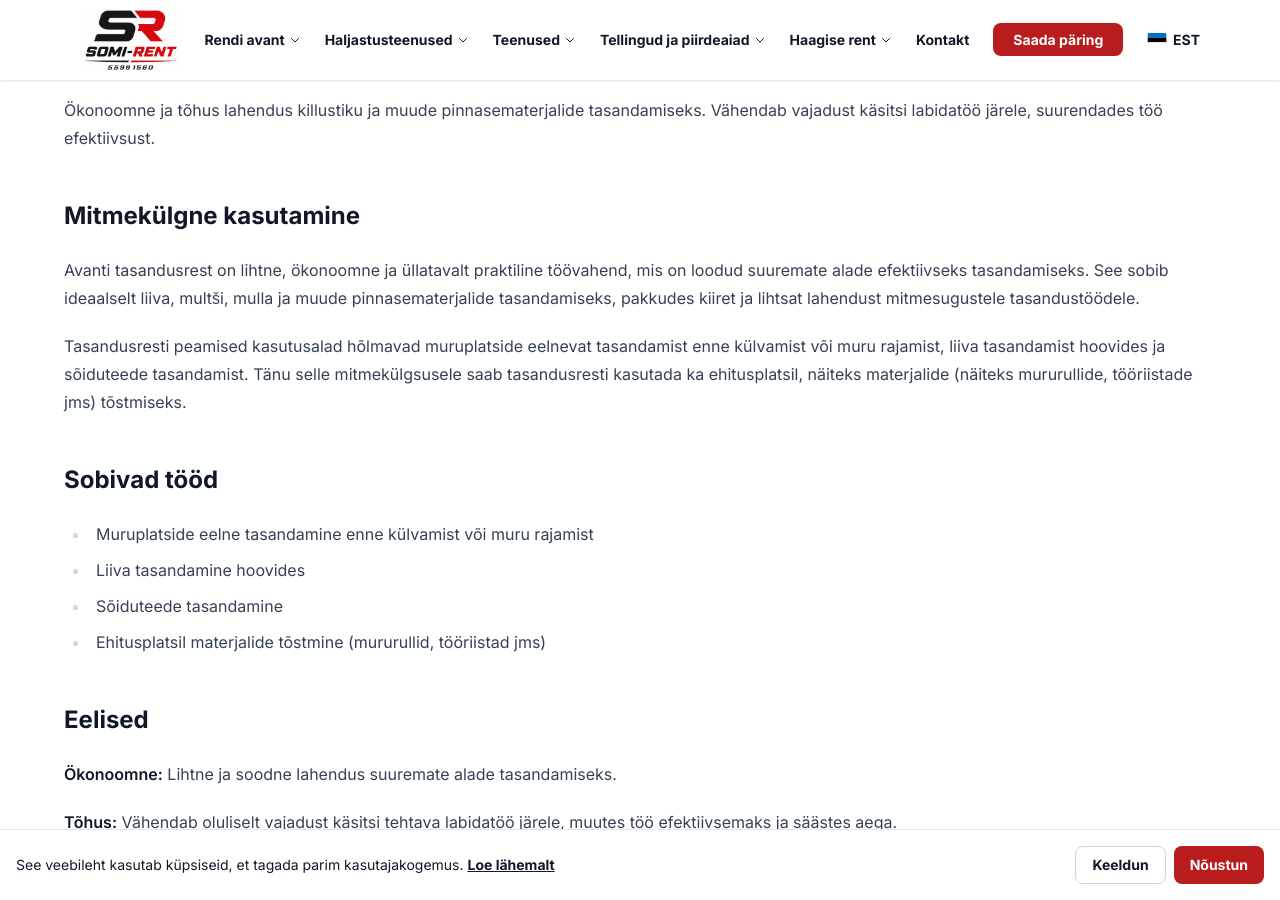
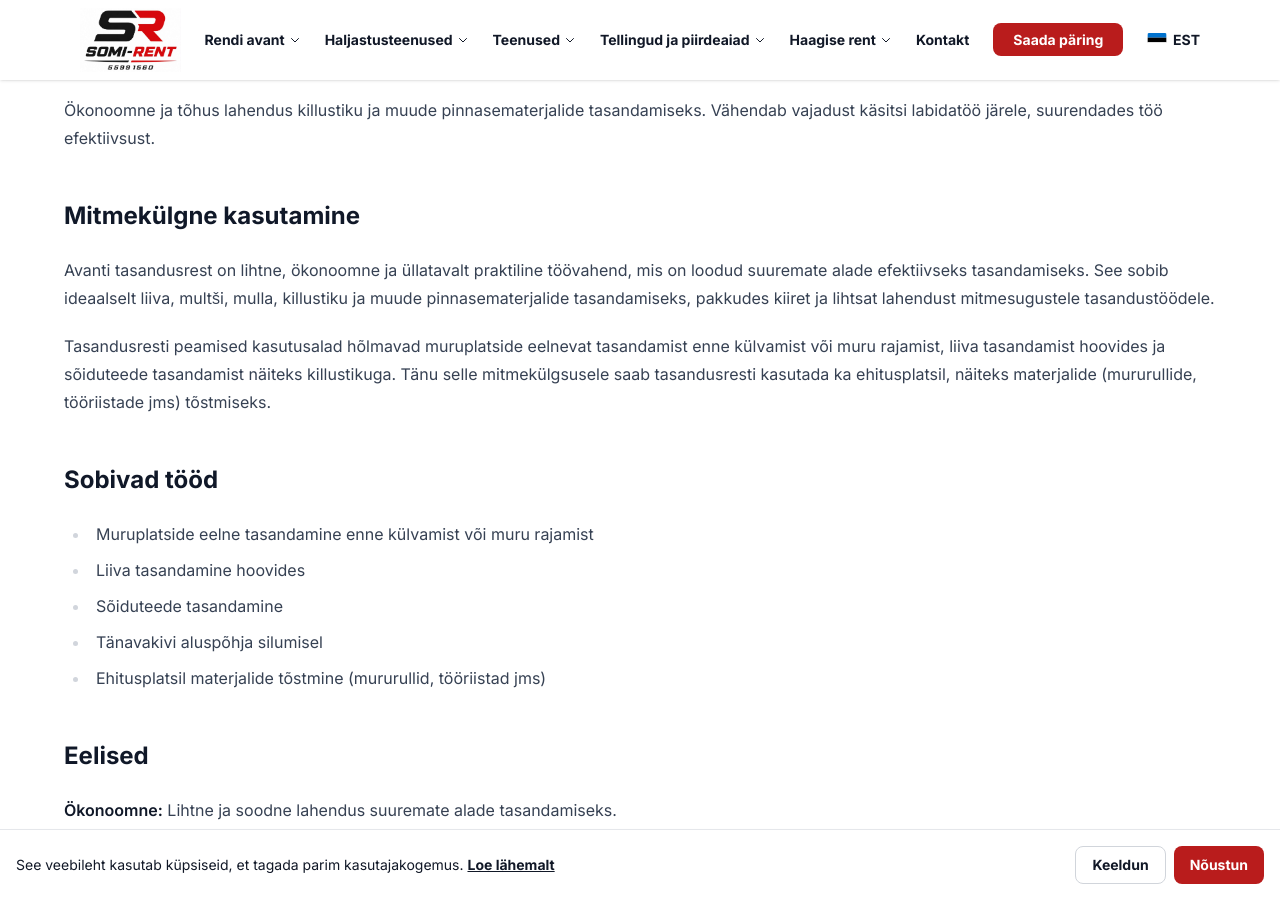
Before and after one commit to SoMi-Rent-OU/rendiportaal-homepage, a Jekyll site: the page built from _pages/et/products/tasandusrest.md, in a window 1280 px wide and 900 px high, scrolled down 551 px. Built offline with Jekyll 4.4.1, drawn with Linux system fonts in a browser that asks for light colours.

Commit message:
Update _pages/et/products/tasandusrest.md (via Pages CMS)

```diff
--- a/_pages/et/products/tasandusrest.md
+++ b/_pages/et/products/tasandusrest.md
@@ -22,23 +20,26 @@
     value: 95 kg
   - label: Toote nr
     value: A33537
+youtubeVideos:
+  - bH6VuuW_TNE
+  - 3P44VTTWIQ8
 ---
-
 # Tasandusrest
 
 Ökonoomne ja tõhus lahendus killustiku ja muude pinnasematerjalide tasandamiseks. Vähendab vajadust käsitsi labidatöö järele, suurendades töö efektiivsust.
 
 ## Mitmekülgne kasutamine
 
-Avanti tasandusrest on lihtne, ökonoomne ja üllatavalt praktiline töövahend, mis on loodud suuremate alade efektiivseks tasandamiseks. See sobib ideaalselt liiva, multši, mulla ja muude pinnasematerjalide tasandamiseks, pakkudes kiiret ja lihtsat lahendust mitmesugustele tasandustöödele.
+Avanti tasandusrest on lihtne, ökonoomne ja üllatavalt praktiline töövahend, mis on loodud suuremate alade efektiivseks tasandamiseks. See sobib ideaalselt liiva, multši, mulla, killustiku ja muude pinnasematerjalide tasandamiseks, pakkudes kiiret ja lihtsat lahendust mitmesugustele tasandustöödele.
 
-Tasandusresti peamised kasutusalad hõlmavad muruplatside eelnevat tasandamist enne külvamist või muru rajamist, liiva tasandamist hoovides ja sõiduteede tasandamist. Tänu selle mitmekülgsusele saab tasandusresti kasutada ka ehitusplatsil, näiteks materjalide (näiteks mururullide, tööriistade jms) tõstmiseks.
+Tasandusresti peamised kasutusalad hõlmavad muruplatside eelnevat tasandamist enne külvamist või muru rajamist, liiva tasandamist hoovides ja sõiduteede tasandamist näiteks killustikuga. Tänu selle mitmekülgsusele saab tasandusresti kasutada ka ehitusplatsil, näiteks materjalide (mururullide, tööriistade jms) tõstmiseks.
 
 ## Sobivad tööd
 
 - Muruplatside eelne tasandamine enne külvamist või muru rajamist
 - Liiva tasandamine hoovides
 - Sõiduteede tasandamine
+- Tänavakivi aluspõhja silumisel
 - Ehitusplatsil materjalide tõstmine (mururullid, tööriistad jms)
 
 ## Eelised
```
Also changed, not shown: other parts of _pages/et/products/tasandusrest.md (+4 -6 lines).
